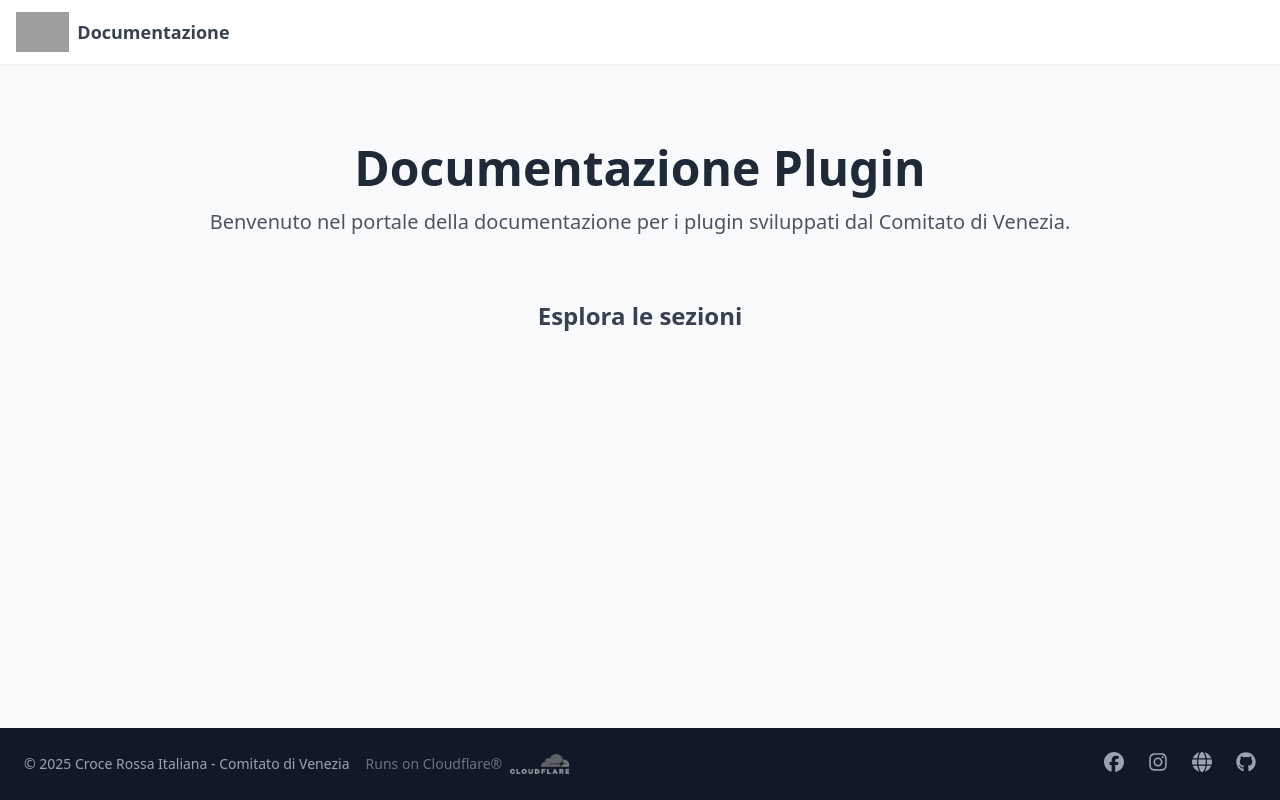
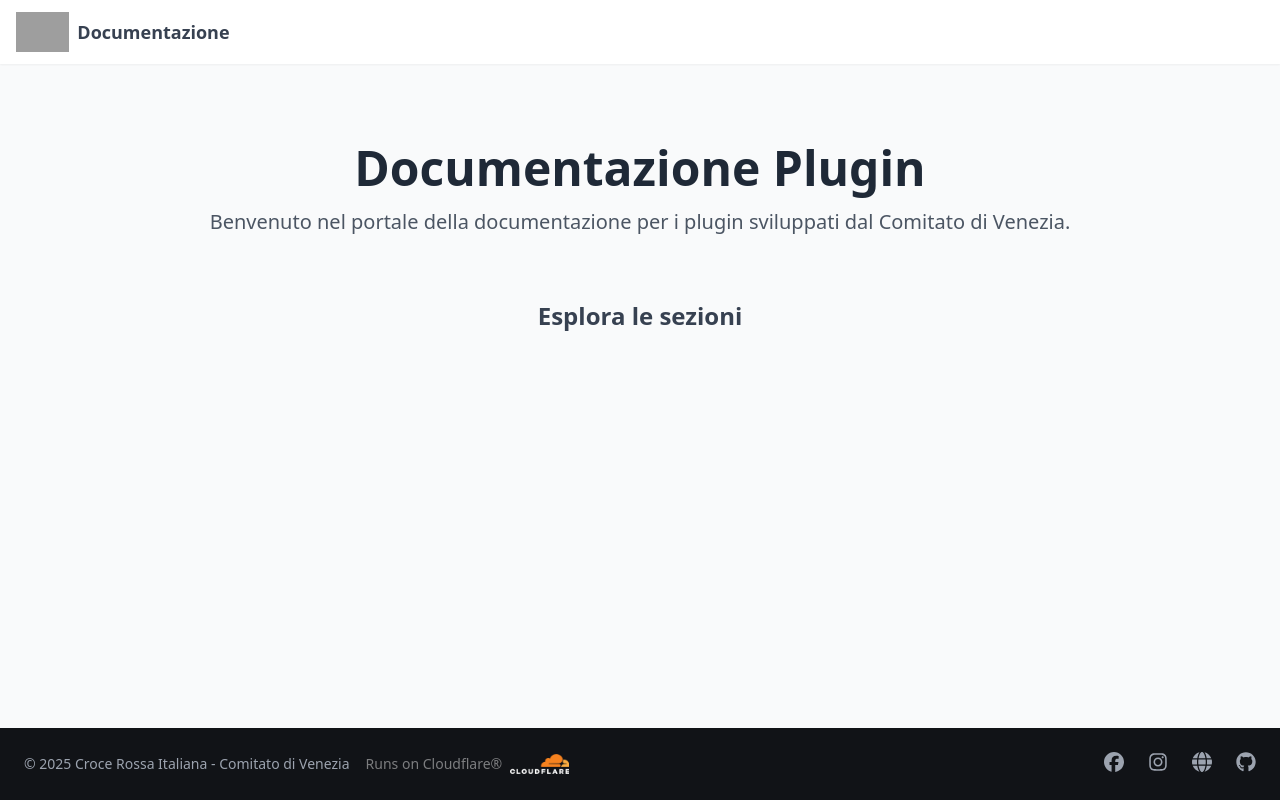
Before and after one commit to cri-venezia/docs, a Vue app: page / in a window 1280 px wide. Built offline with nearby package versions, Linux system fonts and the light colour scheme; grey boxes are pictures that could not be loaded.

Commit message:
feat(cosmetics): colors

```diff
--- a/src/components/SiteFooter.vue
+++ b/src/components/SiteFooter.vue
@@ -1,6 +1,6 @@
 <template>
   <!-- Sfondo più scuro -->
-  <footer class="p-6 bg-gray-900 text-gray-400">
+  <footer class="p-6 bg-footer-dark text-gray-400">
     <div class="container mx-auto flex flex-col md:flex-row justify-between items-center space-y-4 md:space-y-0">
 
       <!-- Sezione Sinistra: Copyright & Cloudflare -->
@@ -10,27 +10,27 @@
         </div>
 
         <div class="flex items-center space-x-2 text-sm">
-          <span class="text-gray-500">Runs on Cloudflare®</span>
-          <img :src="cloudflareLogo" alt="Cloudflare Logo" class="h-5 w-auto filter grayscale opacity-60">
+          <span class="text-copy">Runs on Cloudflare®</span>
+          <img :src="cloudflareLogo" alt="Cloudflare Logo" class="h-5 w-auto">
         </div>
       </div>
 
       <!-- Sezione Destra: Icone Social -->
       <div class="flex space-x-6">
 
-        <a href="https://www.facebook.com/crivenezia" target="_blank" rel="noopener noreferrer" class="hover:text-white transition-colors" aria-label="Facebook">
+        <a href="https://www.facebook.com/crivenezia" target="_blank" rel="noopener noreferrer" class="hover:text-cri-red transition-colors" aria-label="Facebook">
           <font-awesome-icon :icon="['fab', 'facebook']" class="w-5 h-5" />
         </a>
 
-        <a href="https://www.instagram.com/cri_venezia" target="_blank" rel="noopener noreferrer" class="hover:text-white transition-colors" aria-label="Instagram">
+        <a href="https://www.instagram.com/cri_venezia" target="_blank" rel="noopener noreferrer" class="hover:text-red transition-colors" aria-label="Instagram">
           <font-awesome-icon :icon="['fab', 'instagram']" class="w-5 h-5" />
         </a>
 
-        <a href="https://crivenezia.it" target="_blank" rel="noopener noreferrer" class="hover:text-white transition-colors" aria-label="Sito Web CRI Venezia">
+        <a href="https://crivenezia.it" target="_blank" rel="noopener noreferrer" class="hover:text-red transition-colors" aria-label="Sito Web CRI Venezia">
           <font-awesome-icon icon="globe" class="w-5 h-5" />
         </a>
 
-        <a href="https://github.com/cri-venezia" target="_blank" rel="noopener noreferrer" class="hover:text-white transition-colors" aria-label="GitHub">
+        <a href="https://github.com/cri-venezia" target="_blank" rel="noopener noreferrer" class="hover:text-cri-red transition-colors" aria-label="GitHub">
           <font-awesome-icon :icon="['fab', 'github']" class="w-5 h-5" />
         </a>
 
--- a/src/components/SiteHeader.vue
+++ b/src/components/SiteHeader.vue
@@ -32,7 +32,7 @@
     </div>
 
     <!-- Menu a tendina Mobile (solo su Home) -->
-    <div v-if="isHomePage && showMobileMenu" class="md:hidden bg-white shadow-lg pb-4">
+    <div v-if="isHomePage && showMobileMenu" class="md:hidden bg-cri-white shadow-lg pb-4">
       <nav class="flex flex-col space-y-2 px-4">
         <router-link v-for="category in menu" :key="category.path"
                      :to="getFirstFileUrl(category)"
--- a/tailwind.config.js
+++ b/tailwind.config.js
@@ -12,6 +12,8 @@ module.exports = {
       colors: {
         'cri-red': '#CC0000',
         'cri-white': '#FFFFFF',
+        'footer-dark': '#111317',
+        'copy': '#ffffff73'
       }
     },
   },
```
